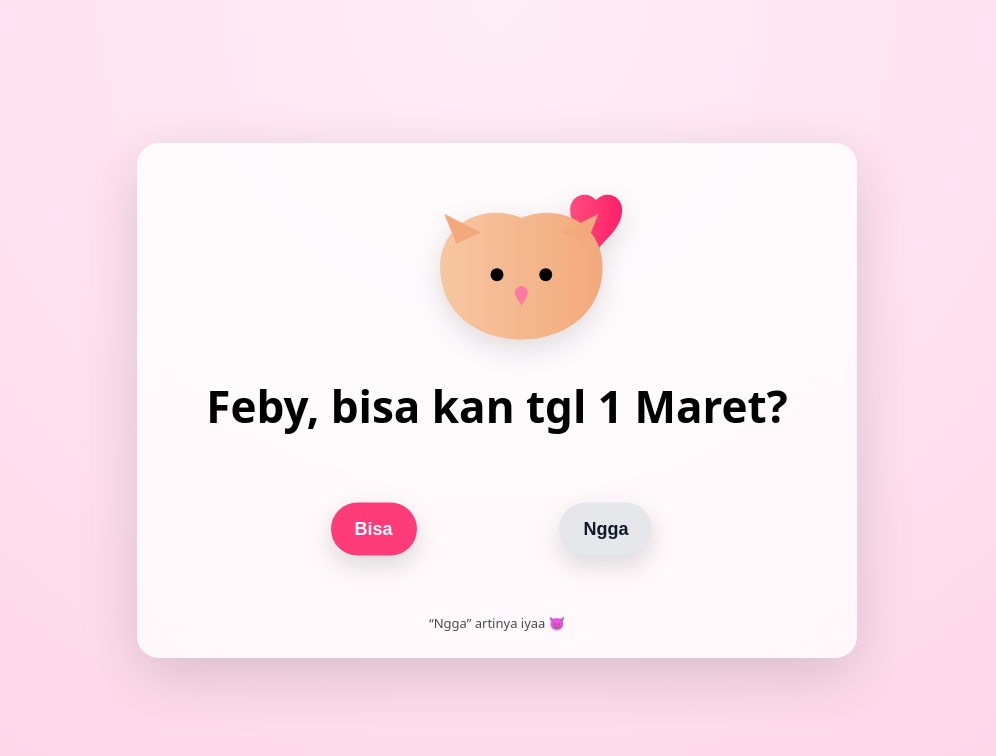
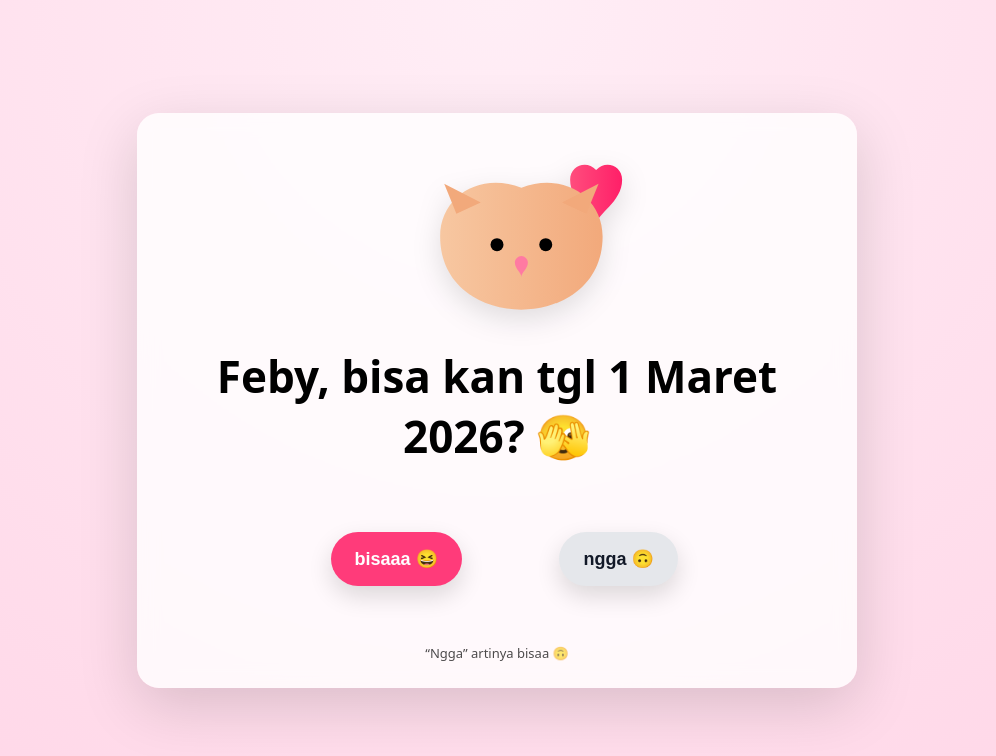
Before and after one commit to yogafge26-dev/test1, a plain HTML site: page index.html in a window 1280 px wide. Shown: the whole page, without its empty margins (143-1139 px from the left). Drawn offline with nearby package versions, Linux system fonts and the light colour scheme.

Commit message:
Update index.html

```diff
--- a/index.html
+++ b/index.html
@@ -171,21 +171,21 @@
             fill="#ff7aa2"/>
     </svg>
 
-    <h1>Feby, bisa kan tgl 1 Maret?</h1>
+    <h1>Feby, bisa kan tgl 1 Maret 2026? 🫣</h1>
 
     <section class="button-zone" id="zone">
-      <button id="yesBtn">Bisa</button>
-      <button id="noBtn">Ngga</button>
+      <button id="yesBtn">bisaaa 😆</button>
+      <button id="noBtn">ngga 🙃</button>
     </section>
 
     <!-- HINT -->
-    <div class="hint" id="hint">“Ngga” artinya iyaa 😈</div>
+    <div class="hint" id="hint">“Ngga” artinya bisaa 🙃</div>
 
     <section class="result" id="result">
       <h2>YAY! 🎉</h2>
       <img
         class="fireworks"
-        src="https://media.giphy.com/media/26ufdipQqU2lhNA4g/giphy.gif"
+        src="https://media1.tenor.com/m/V30K6aGxJSYAAAAd/stunned-wow.gif"
         alt="Fireworks"
       />
     </section>
```
